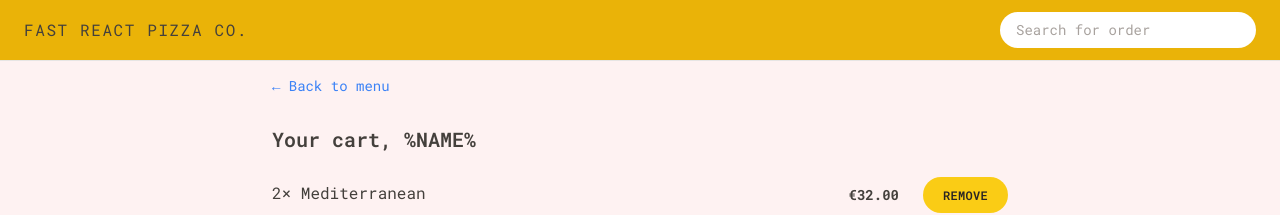
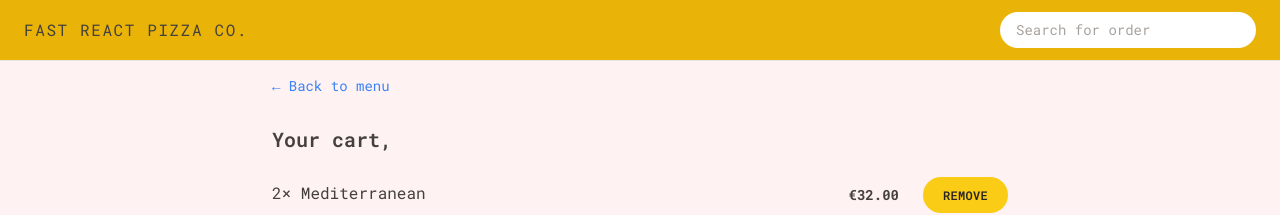
Before and after one commit to mertparlak-zima/react-pizza, a React (Vite) app: page /cart in a window 1280 px wide. Shown: the top 215 px of the page. Built offline with nearby package versions, Linux system fonts and the light colour scheme.

Commit message:
Refactor components to include user name in cart and order creation

```diff
--- a/src/features/cart/Cart.jsx
+++ b/src/features/cart/Cart.jsx
@@ -2,6 +2,7 @@ import { Link } from "react-router-dom";
 import LinkButton from "../ui/LinkButton";
 import Button from "../ui/Button";
 import CartItem from "./CartItem";
+import { useSelector } from "react-redux";
 
 const fakeCart = [
   {
@@ -28,13 +29,15 @@ const fakeCart = [
 ];
 
 function Cart() {
+  const { name } = useSelector((store) => store.user);
+
   const cart = fakeCart;
 
   return (
     <div className="px-4 py-3">
       <LinkButton to="/menu">&larr; Back to menu</LinkButton>
 
-      <h2 className="mt-7 text-xl font-semibold">Your cart, %NAME%</h2>
+      <h2 className="mt-7 text-xl font-semibold">Your cart, {name}</h2>
 
       <ul className="mt-3 divide-y divide-stone-200 border-b">
         {cart.map((item) => (
--- a/src/features/order/CreateOrder.jsx
+++ b/src/features/order/CreateOrder.jsx
@@ -1,6 +1,7 @@
 import { Form, redirect, useActionData, useNavigation } from "react-router-dom";
 import { createOrder } from "../services/apiRestaurant";
 import Button from "../ui/Button";
+import { useSelector } from "react-redux";
 
 // https://uibakery.io/regex-library/phone-number
 const isValidPhone = (str) =>
@@ -33,6 +34,8 @@ const fakeCart = [
 ];
 
 function CreateOrder() {
+  const { name } = useSelector((store) => store.user);
+
   // const [withPriority, setWithPriority] = useState(false);
   const cart = fakeCart;
   const navigation = useNavigation();
@@ -48,7 +51,13 @@ function CreateOrder() {
       <Form method="POST">
         <div className="mb-5 flex flex-col gap-2 sm:flex-row sm:items-center">
           <label className="sm:basis-40">First Name</label>
-          <input className="input grow" type="text" name="customer" required />
+          <input
+            className="input grow"
+            type="text"
+            name="customer"
+            defaultValue={name}
+            required
+          />
         </div>
 
         <div className="mb-5 flex flex-col gap-2 sm:flex-row sm:items-center">
```
